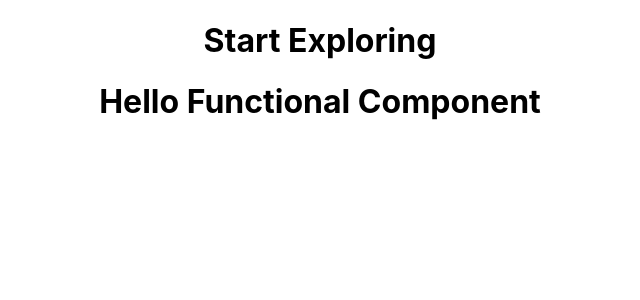
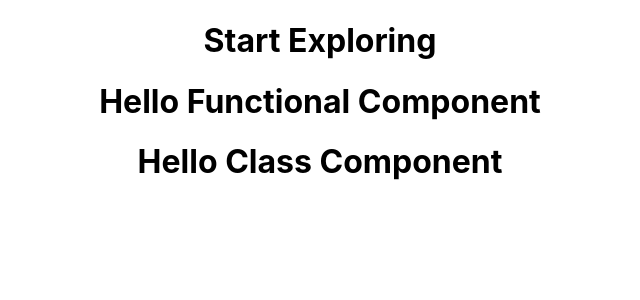
Before and after one commit to aniketMethi/react-basics, a React (Create React App) app in the folder my-app/: page / in a window 1280 px wide. Shown: the top 300 px of the page, without its empty margins (320-960 px from the left). Built offline with nearby package versions, Linux system fonts and the light colour scheme.

Commit message:
hello class component

```diff
--- a/my-app/src/App.js
+++ b/my-app/src/App.js
@@ -1,6 +1,7 @@
 import logo from './logo.svg';
 import './App.css';
 import Header from './components/Header';
+import CHeader from './components/CHeader';
 
 function App() {
   return (
@@ -8,6 +9,7 @@
     <div className="App">
       <h1>Start Exploring</h1>
       <Header/>
+      <CHeader/>
     </div>
   );
 }
--- /dev/null
+++ b/my-app/src/components/CHeader.js
@@ -0,0 +1,11 @@
+import React, { Component } from 'react'
+
+export default class CHeader extends Component {
+    render() {
+        return (
+            <div>
+                <h1>Hello Class Component</h1>
+            </div>
+        )
+    }
+}
```
